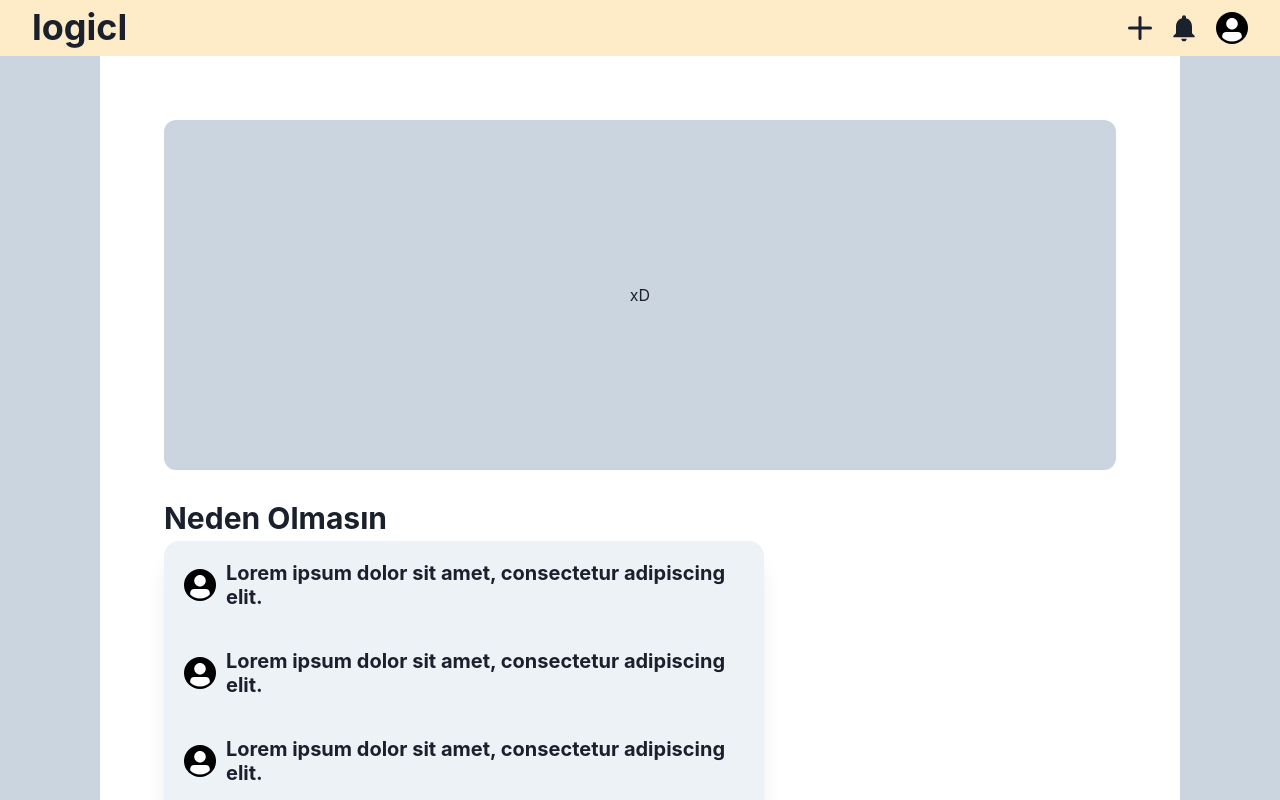
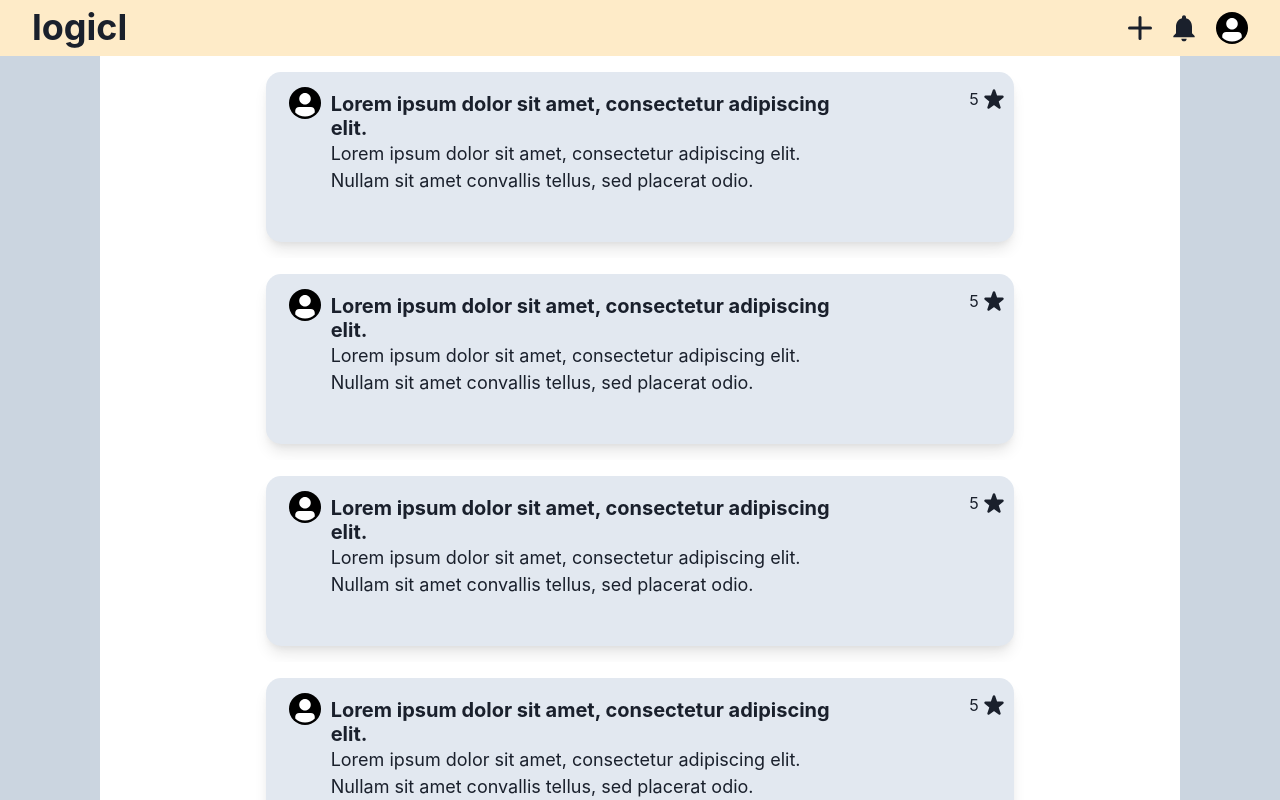
Before and after one commit to keremesen/logicl-poc, a React (Create React App) app: page / in a window 1280 px wide. Shown: the top 800 px of the page. Built offline with nearby package versions, Linux system fonts and the light colour scheme.

Commit message:
added explore page and idea preview component

```diff
--- a/src/App.js
+++ b/src/App.js
@@ -1,5 +1,6 @@
 import { Flex, Heading } from "@chakra-ui/react";
 import NavBar from "./components/NavBar";
+import ExplorePage from "./Pages/ExplorePage";
 import Main from "./Pages/Main";
 
 function App() {
@@ -16,7 +17,8 @@ function App() {
         height="auto"
         bgColor="#CBD5E0"
       >
-        <Main />
+        {/* <Main /> */}
+        <ExplorePage />
       </Flex>
     </>
   );
--- /dev/null
+++ b/src/Pages/ExplorePage.js
@@ -0,0 +1,16 @@
+import { Flex } from "@chakra-ui/react";
+import React from "react";
+import IdeaPreview from "../components/IdeaPreview";
+
+const ExplorePage = () => {
+  return (
+    <Flex direction="column" align="center">
+      <IdeaPreview />
+      <IdeaPreview />
+      <IdeaPreview />
+      <IdeaPreview />
+    </Flex>
+  );
+};
+
+export default ExplorePage;
--- /dev/null
+++ b/src/components/IdeaPreview.js
@@ -0,0 +1,38 @@
+import { Flex, Heading, Text } from "@chakra-ui/react";
+import React from "react";
+import { Avatar } from "@chakra-ui/react";
+import { StarIcon } from "@chakra-ui/icons";
+
+const IdeaPreview = () => {
+  return (
+    <Flex w="1080px" h="100%" bgColor="#fff" direction="column" align="center" p='6px'>
+      <Flex
+        w="70%"
+        h="170px"
+        backgroundColor="gray.200"
+        borderRadius="15px"
+        my="10px"
+        boxShadow="lg"
+        cursor="pointer"
+        _hover={{ background: "gray.300" }}
+      >
+        <Avatar boxSize={8} bgColor="#000" mr="10px" ml="3%" mt="2%" />
+        <Flex direction="column">
+          <Heading size="md" mt="20px">
+            Lorem ipsum dolor sit amet, consectetur adipiscing elit.
+          </Heading>
+          <Text fontSize="lg">
+            Lorem ipsum dolor sit amet, consectetur adipiscing elit. Nullam sit
+            amet convallis tellus, sed placerat odio.
+          </Text>
+        </Flex>
+        <Flex mr="10px" ml="130px" mt="2%">
+          <Text mr="5px">5</Text>
+          <StarIcon w={5} h={6} />
+        </Flex>
+      </Flex>
+    </Flex>
+  );
+};
+
+export default IdeaPreview;
```
Also changed, not shown: 1 other file (tests, documents, lock files or other folders).
